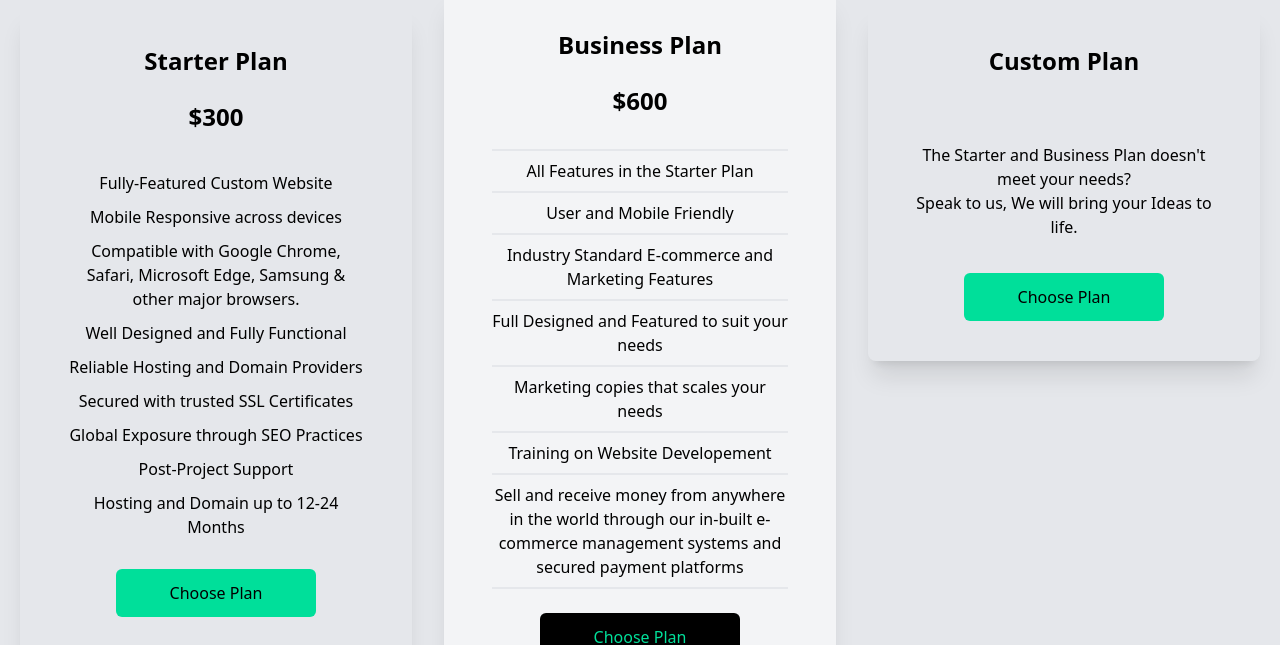
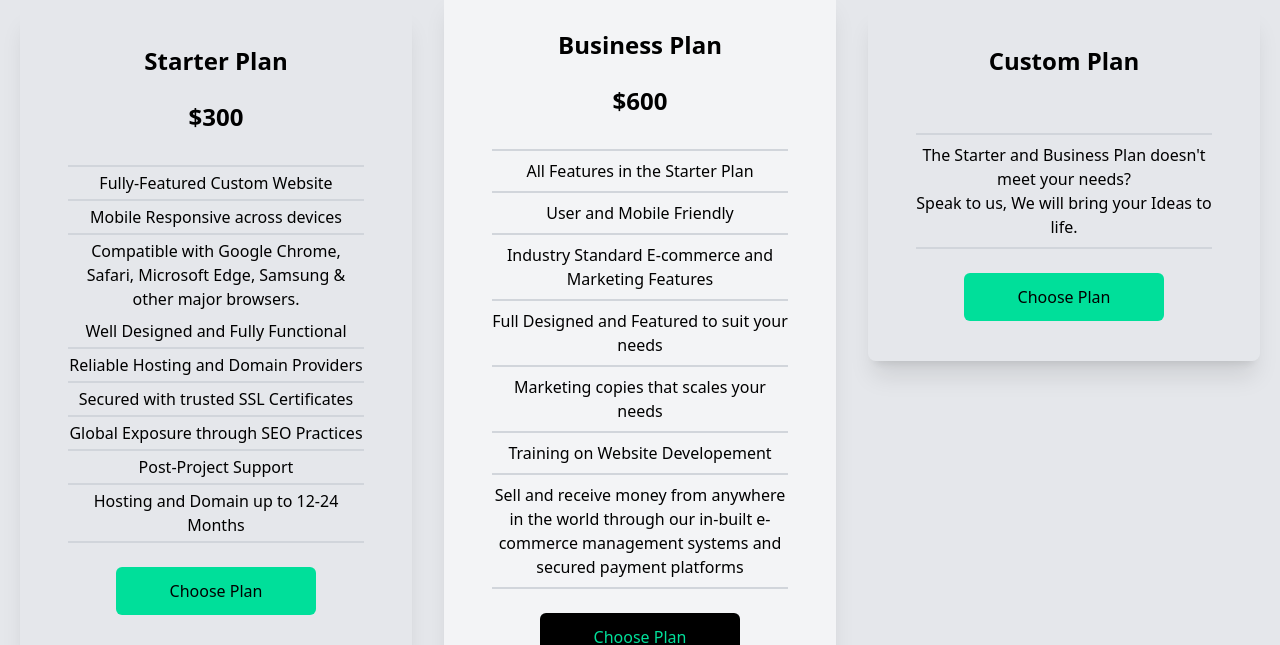
Before and after one commit to theheemmanuel/DevDriveClone, a React (Vite) app: page / in a window 1280 px wide. Shown: the part 2180-2825 px from the top of the page. Built offline with nearby package versions, Linux system fonts and the light colour scheme.

Commit message:
border in dark mode

```diff
--- a/src/components/Cards.tsx
+++ b/src/components/Cards.tsx
@@ -17,30 +17,30 @@ const Cards = () => {
               </h2>
               <p className="text-center font-bold text-2xl">$300</p>
               <div className="text-center font-medium">
-                <p className="py-1 border-b-2 mx-8 mt-8 border-t-2">
+                <p className="py-1 border-b-2 mx-8 mt-8 border-t-2 border-gray-300">
                   Fully-Featured Custom Website
                 </p>
-                <p className="py-1 border-b-2 mx-8">
+                <p className="py-1 border-b-2 border-gray-300 mx-8">
                   Mobile Responsive across devices
                 </p>
-                <p className="py-1 border-b-2 mx-8">
+                <p className="py-1 border-b- border-gray-300 mx-8">
                   Compatible with Google Chrome, Safari, Microsoft Edge, Samsung
                   & other major browsers.
                 </p>
-                <p className="py-1 border-b-2 mx-8">
+                <p className="py-1 border-b-2 border-gray-300 mx-8">
                   Well Designed and Fully Functional
                 </p>
-                <p className="py-1 border-b-2 mx-8">
+                <p className="py-1 border-b-2 border-gray-300 mx-8">
                   Reliable Hosting and Domain Providers
                 </p>
-                <p className="py-1 border-b-2 mx-8">
+                <p className="py-1 border-b-2 border-gray-300 mx-8">
                   Secured with trusted SSL Certificates
                 </p>
-                <p className="py-1 border-b-2 mx-8">
+                <p className="py-1 border-b-2 border-gray-300 mx-8">
                   Global Exposure through SEO Practices
                 </p>
-                <p className="py-1 border-b-2 mx-8">Post-Project Support</p>
-                <p className="py-1 border-b-2 mx-8">
+                <p className="py-1 border-b-2 border-gray-300 mx-8">Post-Project Support</p>
+                <p className="py-1 border-b-2 border-gray-300 mx-8">
                   Hosting and Domain up to 12-24 Months
                 </p>
               </div>
@@ -63,23 +63,23 @@ const Cards = () => {
               </h2>
               <p className="text-center font-bold text-2xl">$600</p>
               <div className="text-center font-medium">
-                <p className="py-2 border-b-2 mx-8 mt-8 border-t-2">
+                <p className="py-2 border-b-2 border-gray-300 mx-8 mt-8 border-t-2">
                   All Features in the Starter Plan
                 </p>
-                <p className="py-2 border-b-2 mx-8">User and Mobile Friendly</p>
-                <p className="py-2 border-b-2 mx-8">
+                <p className="py-2 border-b-2 border-gray-300 mx-8">User and Mobile Friendly</p>
+                <p className="py-2 border-b-2 border-gray-300 mx-8">
                   Industry Standard E-commerce and Marketing Features
                 </p>
-                <p className="py-2 border-b-2 mx-8">
+                <p className="py-2 border-b-2 border-gray-300 mx-8">
                   Full Designed and Featured to suit your needs
                 </p>
-                <p className="py-2 border-b-2 mx-8">
+                <p className="py-2 border-b-2 border-gray-300 mx-8">
                   Marketing copies that scales your needs
                 </p>
-                <p className="py-2 border-b-2 mx-8">
+                <p className="py-2 border-b-2 border-gray-300 mx-8">
                   Training on Website Developement
                 </p>
-                <p className="py-2 border-b-2 mx-8">
+                <p className="py-2 border-b-2 border-gray-300 mx-8">
                   {" "}
                   Sell and receive money from anywhere in the world through our
                   in-built e-commerce management systems and secured payment
@@ -105,7 +105,7 @@ const Cards = () => {
               {/* <p className="text-center font-bold text-4xl">$600</p> */}
 
               <div className="text-center font-medium">
-                <p className="py-2 border-b-2 mx-8 mt-8 border-t-2">
+                <p className="py-2 border-b-2 border-gray-300 mx-8 mt-8 border-t-2">
                   The Starter and Business Plan doesn't meet your needs? <br />
                   Speak to us, We will bring your Ideas to life.
                 </p>
```
